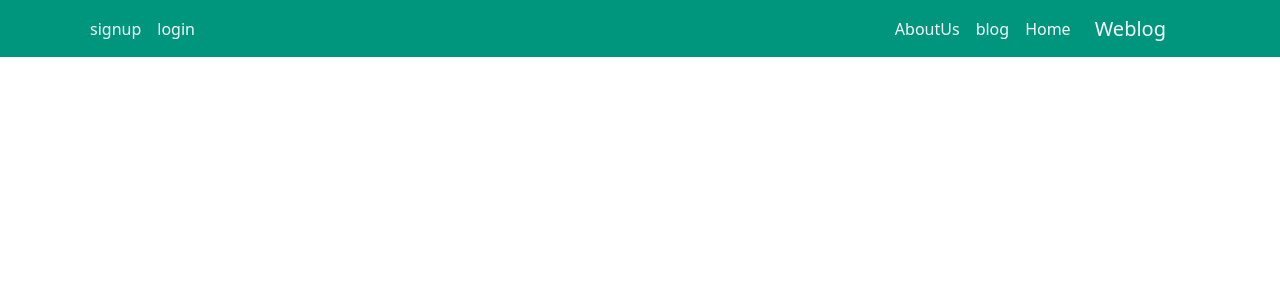
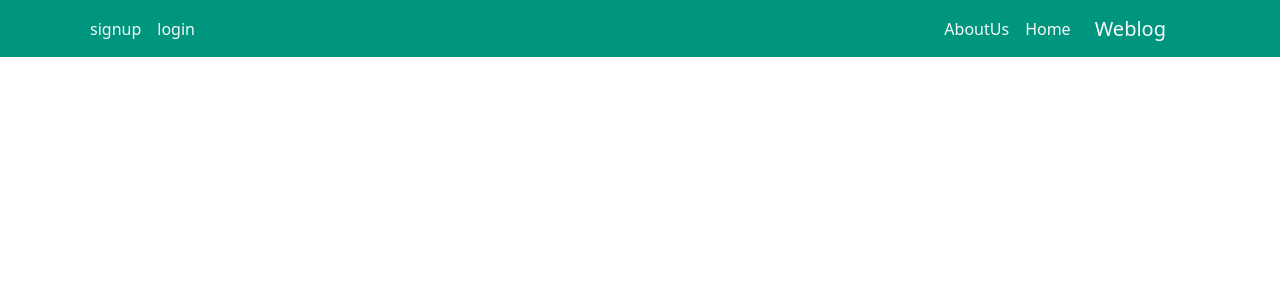
Before and after one commit to amahadnejad/Weblog, a Django app: page / in a window 1280 px wide. Shown: the top 300 px of the page. Run offline with Django 4.2, Linux system fonts and the light colour scheme; data that the repository does not hold is empty.

Commit message:
Set NavBar Links

```diff
--- a/templates/_base.html
+++ b/templates/_base.html
@@ -19,15 +19,14 @@
             <img src="" alt="" height="30"
                  class="d-inline-block align-text-top">
         </a>
-        <a class="navbar-brand mx-3  text-light" href="">Weblog</a>
+        <a class="navbar-brand mx-3  text-light" href="{% url 'post_list' %}">Weblog</a>
         <button class="navbar-toggler" type="button" data-bs-toggle="collapse" data-bs-target="#navbarNavAltMarkup"
                 aria-controls="navbarNavAltMarkup" aria-expanded="false" aria-label="Toggle navigation">
             <span class="navbar-toggler-icon"></span>
         </button>
         <div class="collapse navbar-collapse" id="navbarNavAltMarkup">
             <div class="navbar-nav">
-                <a class="nav-link active  text-light" aria-current="page" href="">Home</a>
-                <a class="nav-link active  text-light" aria-current="page" href="">blog</a>
+                <a class="nav-link active  text-light" aria-current="page" href="{% url 'post_list' %}">Home</a>
                 <a class="nav-link active  text-light" href="">AboutUs</a>
             </div>
         </div>
```
